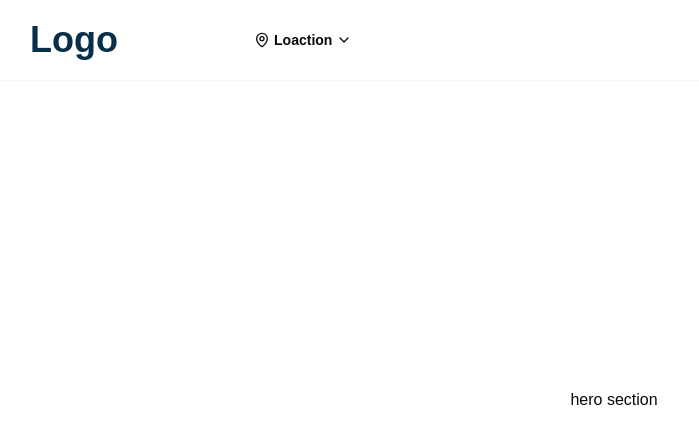
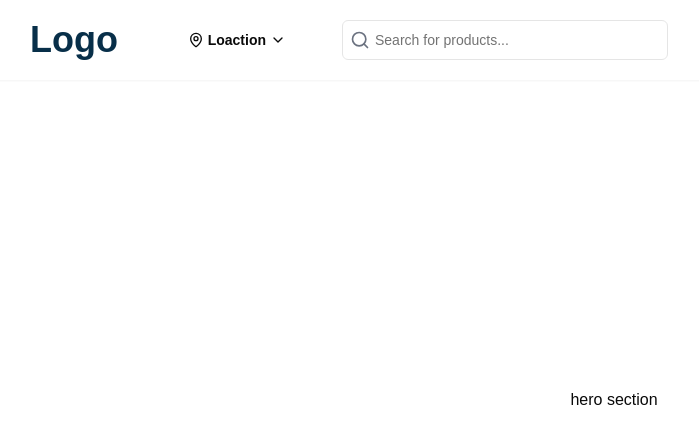
Before and after one commit to gourab8389/ecommerce-store, a Next.js app: page / in a window 1280 px wide. Shown: the top 444 px of the page, without its empty margins (26-725 px from the left). Built offline with nearby package versions, Linux system fonts and the light colour scheme.

Commit message:
Add SearchBar component and integrate it into the navbar

```diff
--- /dev/null
+++ b/src/components/landing/search-bar.tsx
@@ -0,0 +1,54 @@
+"use client"
+import React, { useState } from 'react';
+import { Search, X } from 'lucide-react';
+import { Input } from '@/components/ui/input';
+import { Button } from '@/components/ui/button';
+
+interface SearchBarProps {
+  placeholder?: string;
+  onSearch?: (value: string) => void;
+}
+
+const SearchBar = ({
+  placeholder = "Search for products...",
+  onSearch = () => {}
+}: SearchBarProps) => {
+  const [searchValue, setSearchValue] = useState('');
+
+  const handleClear = () => {
+    setSearchValue('');
+    onSearch('');
+  };
+
+  const handleChange = (e: React.ChangeEvent<HTMLInputElement>) => {
+    setSearchValue(e.target.value);
+    onSearch(e.target.value);
+  };
+
+  return (
+    <div className="relative w-full max-w-md">
+      <div className="relative">
+        <Search className="absolute left-2 top-2.5 size-5 text-gray-500" />
+        <Input
+          type="text"
+          placeholder={placeholder}
+          value={searchValue}
+          onChange={handleChange}
+          className="pl-8 pr-8"
+        />
+        {searchValue && (
+          <Button
+            variant="ghost"
+            size="icon"
+            className="absolute right-1 top-1 h-7 w-7 p-0 hover:bg-transparent"
+            onClick={handleClear}
+          >
+            <X className="size-4 text-gray-500" />
+          </Button>
+        )}
+      </div>
+    </div>
+  );
+};
+
+export default SearchBar;
--- a/src/components/shared/navbar.tsx
+++ b/src/components/shared/navbar.tsx
@@ -1,18 +1,19 @@
 import { LocationDialog } from "../landing/location-dialog";
+import SearchBar from "../landing/search-bar";
 
 const Navbar = () => {
   return (
-    <section className='w-full max-w-screen-2xl px-5 md:px-14 flex gap-5 items-center justify-center fixed top-0 left-0 right-0 mx-auto shadow-sm h-[5rem]'>
-        <div className="w-[30%] flex items-center justify-between">
+    <section className='w-full max-w-screen-2xl px-5 md:px-14 flex md:gap-10 justify-between items-center md:justify-center fixed top-0 left-0 right-0 mx-auto shadow-sm h-[5rem]'>
+        <div className="w-[25%] flex items-center justify-between">
             <div className="flex items-center justify-center">
             <h1 className='text-sky-950 font-extrabold text-4xl'>Logo</h1>
             </div>
             <LocationDialog/>
         </div>
-        <div className="w-[20%] hidden md:flex gap-5">
-
+        <div className="w-[30%] hidden md:flex gap-5">
+            <SearchBar/>
         </div>
-        <div className="w-[50%]"></div>
+        <div className="w-[45%]"></div>
     </section>
   )
 }
--- /dev/null
+++ b/src/components/ui/input.tsx
@@ -0,0 +1,22 @@
+import * as React from "react"
+
+import { cn } from "@/lib/utils"
+
+const Input = React.forwardRef<HTMLInputElement, React.ComponentProps<"input">>(
+  ({ className, type, ...props }, ref) => {
+    return (
+      <input
+        type={type}
+        className={cn(
+          "flex h-10 w-full rounded-md border border-input bg-background px-3 py-2 text-base ring-offset-background file:border-0 file:bg-transparent file:text-sm file:font-medium file:text-foreground placeholder:text-muted-foreground focus-visible:outline-none disabled:cursor-not-allowed disabled:opacity-50 md:text-sm",
+          className
+        )}
+        ref={ref}
+        {...props}
+      />
+    )
+  }
+)
+Input.displayName = "Input"
+
+export { Input }
```
